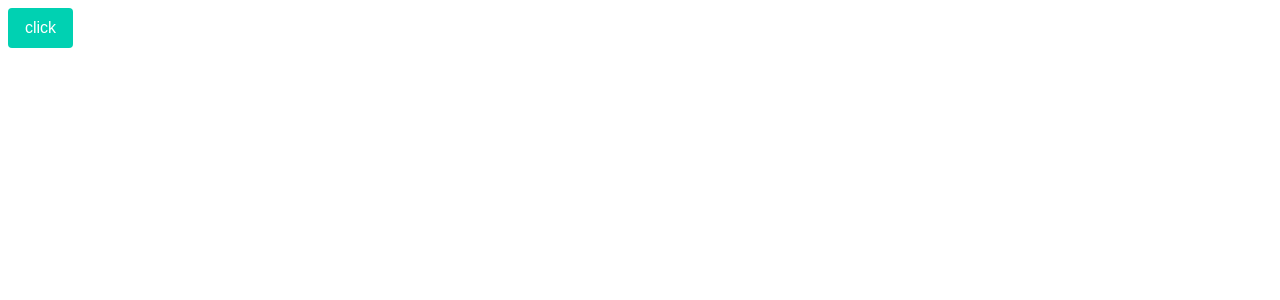
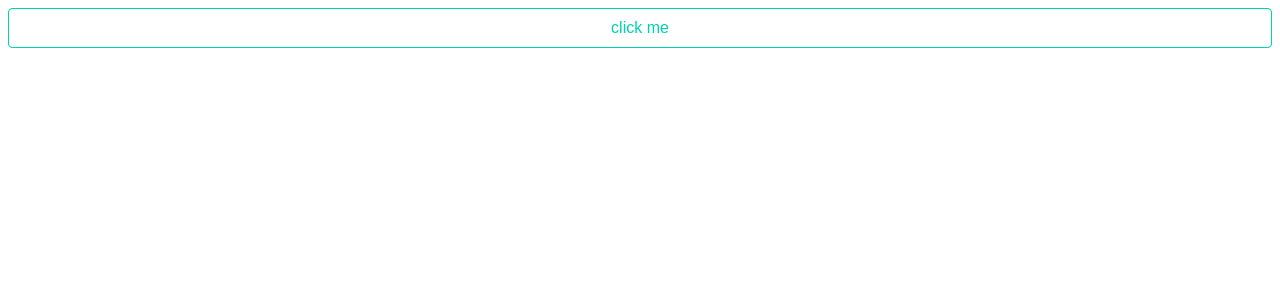
Before and after one commit to aliicic/nuxt-adminPanel, a Nuxt app: page / in a window 1280 px wide. Shown: the top 300 px of the page. Built offline with nearby package versions, Linux system fonts and the light colour scheme.

Commit message:
create basebutton component

```diff
--- a/components/Tutorial.vue
+++ b/components/Tutorial.vue
@@ -1,6 +1,8 @@
 <!-- Please remove this file from your project -->
 <template>
- <BaseButton />
+<div>
+ <BaseButton color="primary" outlined  >click me</BaseButton>
+</div>
 </template>
 
 <script>
--- a/components/elements-ui/BaseButton.vue
+++ b/components/elements-ui/BaseButton.vue
@@ -1,16 +1,41 @@
 <template>
-<button class="button is-primary">click</button>
+<button class="button is-fullwidth"
+:class ="{[`is-${color}`] : color ,
+['is-outlined'] : outlined
+}"
+>
+<slot>click</slot>
+</button>
 </template>
 
 <script>
 export default {
-  name : 'BaseButton'
+  name : 'BaseButton',
+
+  props:{
+    color : {
+      type: String,
+      required: false,
+    },
+    outlined : {
+      type: Boolean,
+      required: false,
+    }
+
+  }
 }
 </script>
 
 <style lang="scss">
 
-   @import "bulma/sass/utilities/_all.sass";
-   @import "bulma/sass/elements/button.sass";
+@import "bulma/sass/utilities/_all.sass";
+@import "bulma/sass/elements/button.sass";
+
+// .is-primary{
+
+//   background: #0832DE!important;
+
+// }
+
 
 </style>
```
